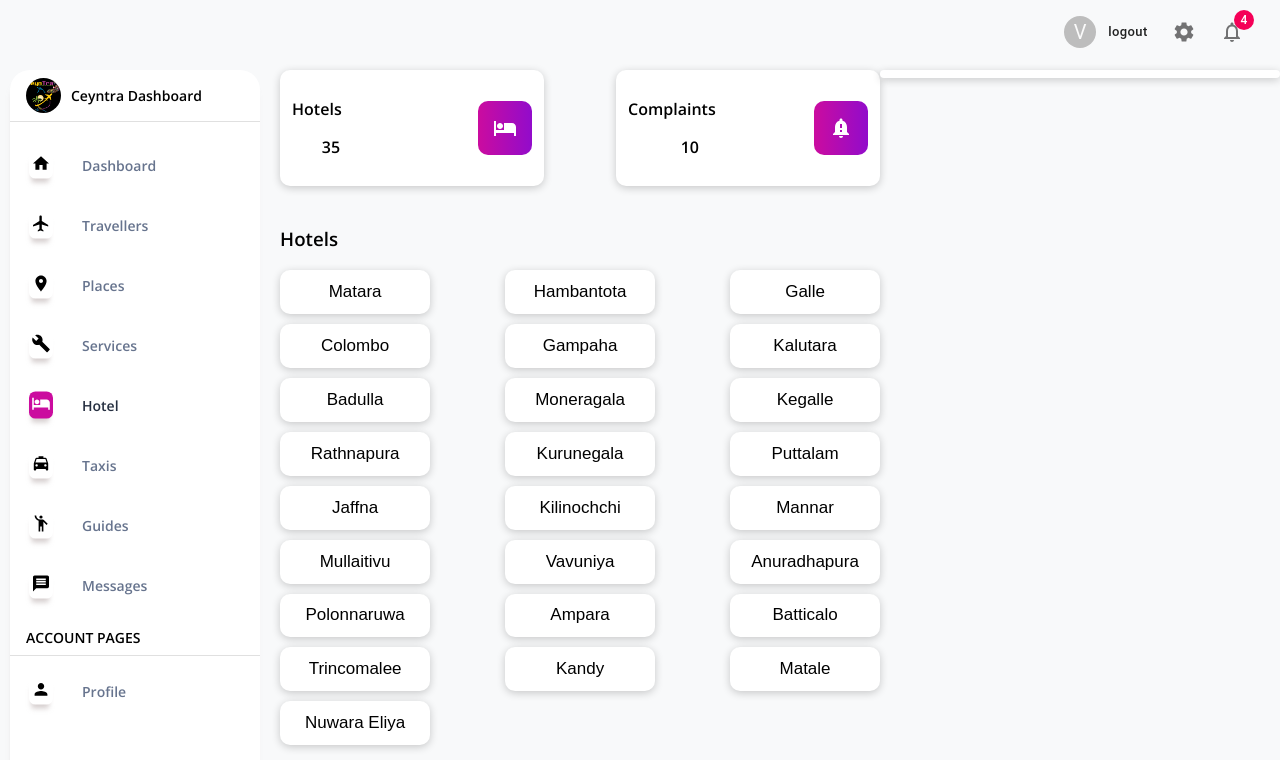
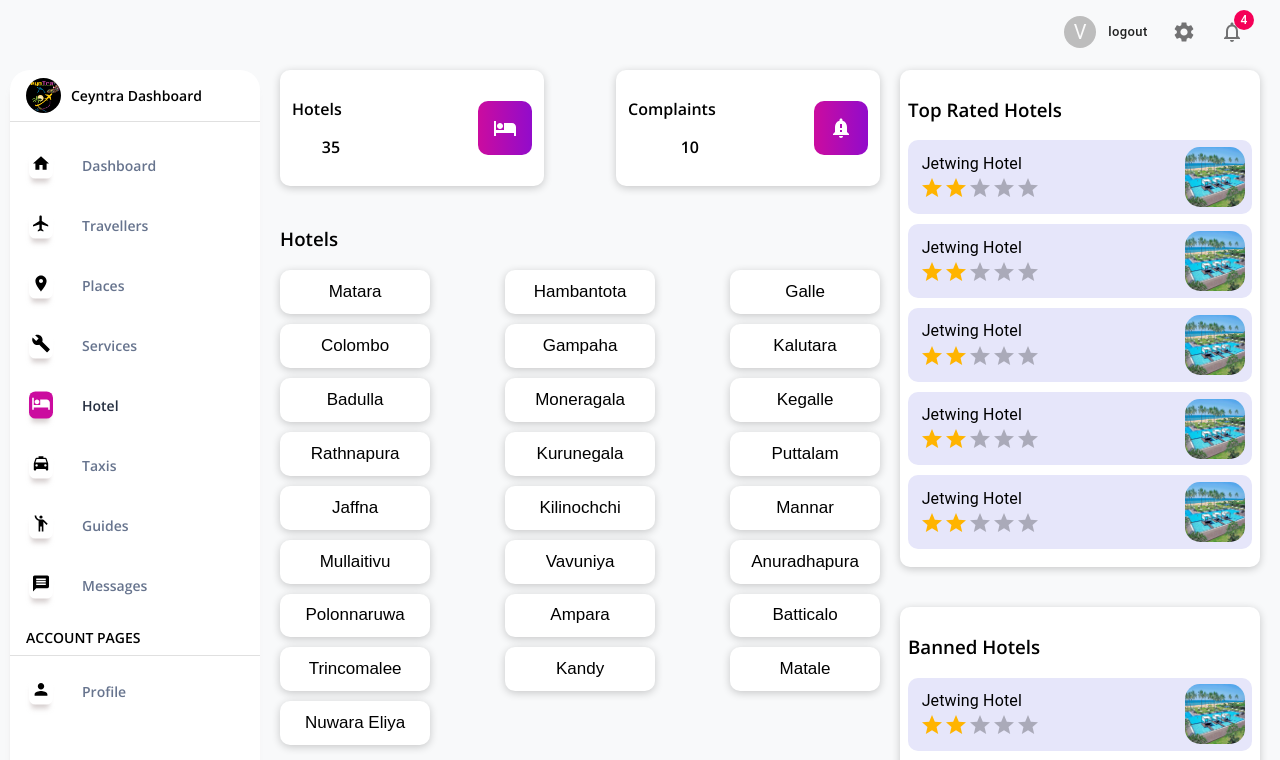
Before and after one commit to Ceyntra/ceyntra-admin-dashboard, a React (Create React App) app: page /home/hotels in a window 1280 px wide. Shown: the top 760 px of the page. Built offline with nearby package versions, Linux system fonts and the light colour scheme.

Commit message:
hotelUIDone

```diff
--- a/package.json
+++ b/package.json
@@ -5,6 +5,7 @@
   "dependencies": {
     "@material-ui/core": "^4.12.2",
     "@material-ui/icons": "^4.11.2",
+    "@material-ui/lab": "^4.0.0-alpha.60",
     "@testing-library/jest-dom": "^5.14.1",
     "@testing-library/react": "^11.2.7",
     "@testing-library/user-event": "^12.8.3",
--- /dev/null
+++ b/src/components/hotel/rightSectionHotel.js
@@ -0,0 +1,24 @@
+import classes from '../../css/rightSectionHotel.module.css';
+
+import placePic from '../../assets/images/h4.jpg';
+import Rating from '@material-ui/lab/Rating';
+import Typography from '@material-ui/core/Typography';
+import Box from '@material-ui/core/Box';
+
+function RightSectionHotel(){
+    return(
+        <div className={classes.topRatedHotel}>
+            <div>
+              <Box component="fieldset" mb={0} borderColor="transparent">
+                <Typography component="legend">Jetwing Hotel</Typography>
+                <Rating name="read-only" value='2' readOnly />
+              </Box>
+            </div>
+            <div>
+              <img src={placePic} width='60px' height='60px' />
+            </div>
+        </div>
+    );
+}
+
+export default RightSectionHotel;
--- a/src/css/hotel.module.css
+++ b/src/css/hotel.module.css
@@ -6,13 +6,10 @@
 
 .left{
     width: 60%;
-    /* background-color: green; */
 }
 
 .right{
     width: 40%;
-    height: 50px;
-    /* background-color: hotpink; */
 }
 
 .content{
@@ -27,3 +24,12 @@
     box-shadow: 0 2px 8px rgba(0, 0, 0, 0.2);
     margin-bottom: 20px;
 }
+
+.rightSection{
+    background-color: white;
+    padding: 2%;
+    margin: 0 5% 0 5%;
+    border-radius: 10px;
+    box-shadow: 0 2px 8px rgba(0, 0, 0, 0.2);
+    margin-bottom: 40px;
+}
--- a/src/css/provinceButton.module.css
+++ b/src/css/provinceButton.module.css
@@ -1,5 +1,4 @@
 .hotelsSection{
-    /* background-color: yellow; */
     width: 100%;
     display: flex;
     flex-wrap: wrap;
@@ -21,3 +20,7 @@
     margin-bottom: 10px;
     /* max-width: 100%; */
 }
+
+.hotelsSection button:hover{
+    background-color: #AFEEEE;
+}
--- /dev/null
+++ b/src/css/rightSectionHotel.module.css
@@ -0,0 +1,14 @@
+.topRatedHotel{
+    background-color: #E6E6FA;
+    border-radius: 10px;
+    padding: 2%;
+    margin-bottom: 10px;
+    display: flex;
+    align-items: center;
+    justify-content: space-between;
+    font-size: 1px;
+}
+
+.topRatedHotel img{
+    border-radius: 15px;
+}
--- a/src/pages/Hotel.js
+++ b/src/pages/Hotel.js
@@ -6,6 +6,8 @@ import Card from "../components/hotel/card";
 import NotificationImportantIcon from '@material-ui/icons/NotificationImportant';
 import ProvinceButton from "../components/hotel/provinceButton";
 import NewRequestPlace from "../components/hotel/newRequestPlace";
+import RightSection from "../components/hotel/rightSectionHotel";
+import RightSectionHotel from "../components/hotel/rightSectionHotel";
 
 const PROVINCES=['Matara', 'Hambantota', 'Galle', 'Colombo', 'Gampaha', 'Kalutara', 'Badulla', 'Moneragala', 'Kegalle', 'Rathnapura', 'Kurunegala', 'Puttalam', 'Jaffna', 'Kilinochchi', 'Mannar', 'Mullaitivu', 'Vavuniya', 'Anuradhapura', 'Polonnaruwa', 'Ampara', 'Batticalo', 'Trincomalee', 'Kandy', 'Matale', 'Nuwara Eliya'];
 
@@ -31,7 +33,23 @@ function Hotel() {
       </div>
 
       <div className={classes.right}>
-      <div className={classes.requestSection}></div>
+        <div className={classes.rightSection}>
+          <h3>Top Rated Hotels</h3>
+
+          <RightSectionHotel></RightSectionHotel>
+          <RightSectionHotel></RightSectionHotel>
+          <RightSectionHotel></RightSectionHotel>
+          <RightSectionHotel></RightSectionHotel>
+          <RightSectionHotel></RightSectionHotel>
+        </div>
+
+        <div className={classes.rightSection}>
+          <h3>Banned Hotels</h3>
+
+          <RightSectionHotel></RightSectionHotel>
+          <RightSectionHotel></RightSectionHotel>
+          <RightSectionHotel></RightSectionHotel>
+        </div>
       </div>
     </div>
   );
```
Also changed, not shown: 1 other file (tests, documents, lock files or other folders).
